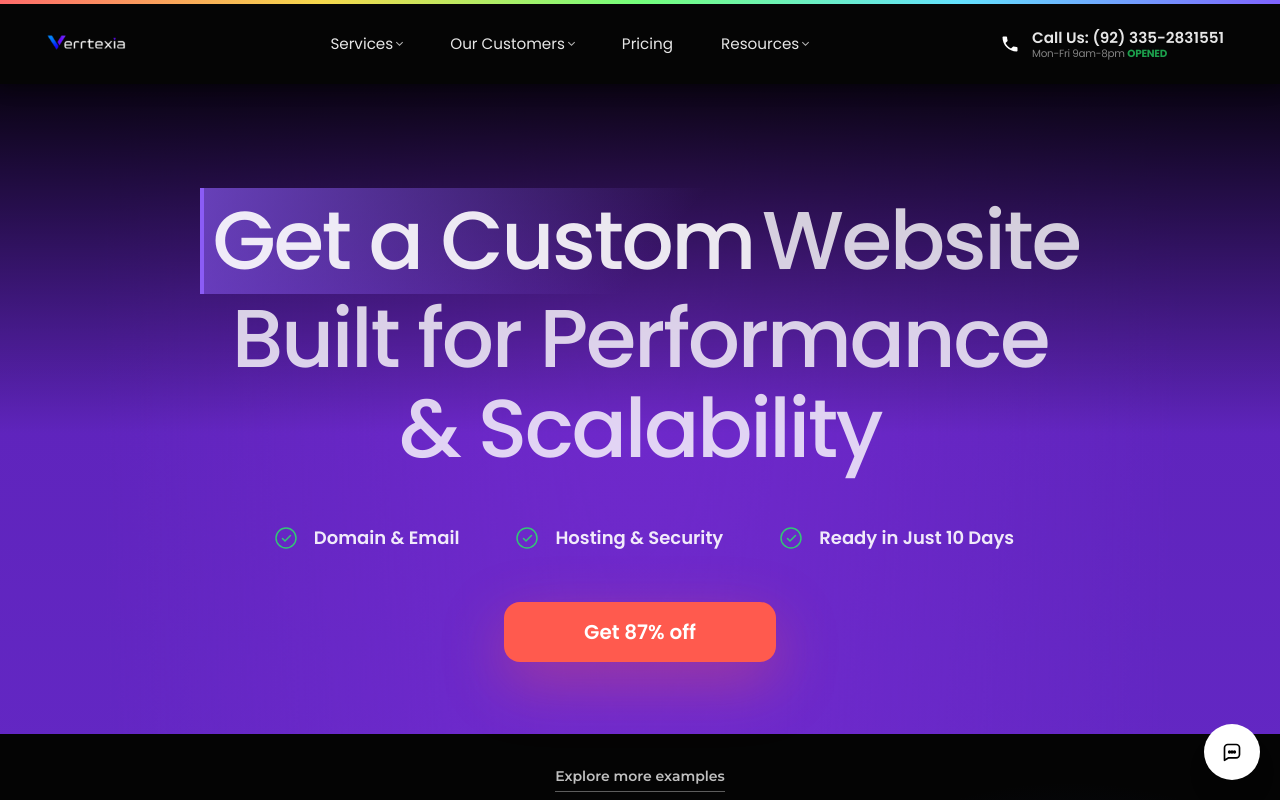
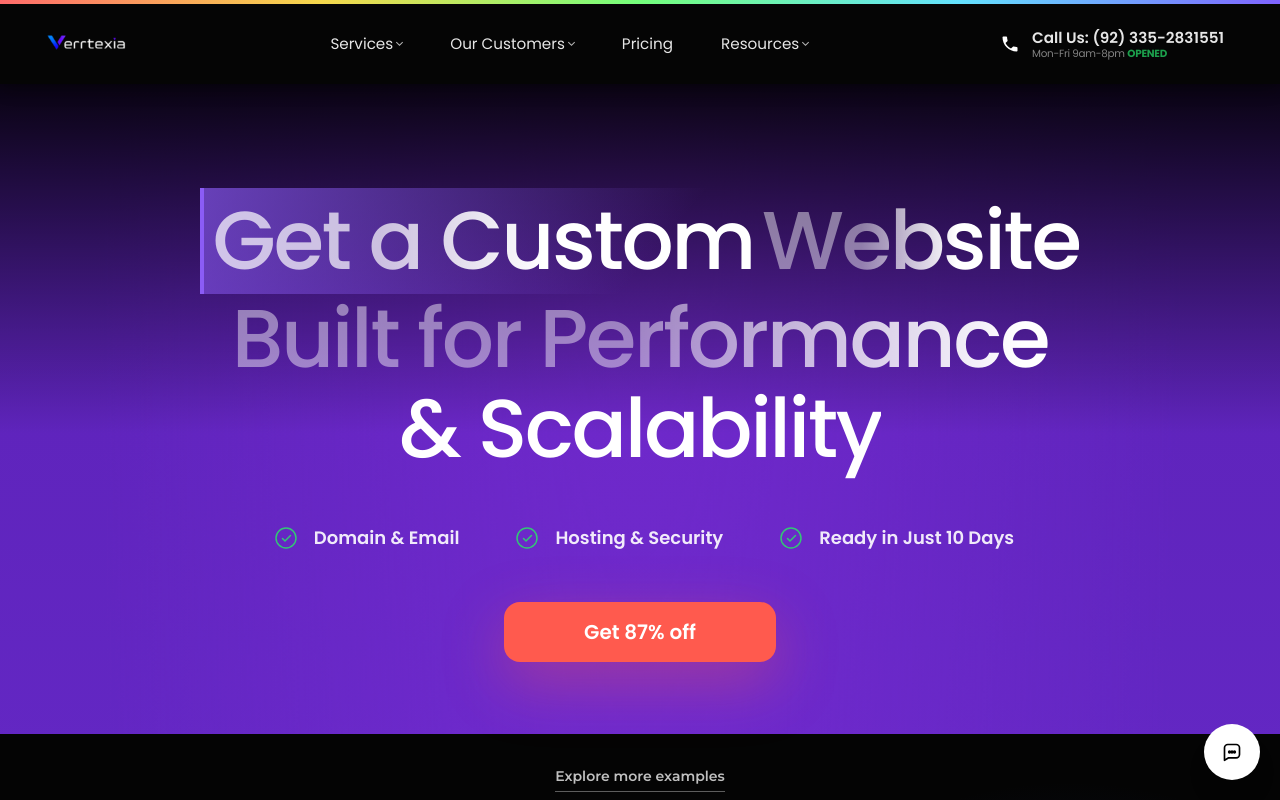
Before and after one commit to tahaawan0094/Vertexia-Responsive, a Next.js app: page /get-custom-website in a window 1280 px wide. Shown: the top 800 px of the page. Built offline with nearby package versions, Linux system fonts and the light colour scheme.

Commit message:
animations sss

```diff
--- a/components/sections/ConciergeHeroSection.tsx
+++ b/components/sections/ConciergeHeroSection.tsx
@@ -1,6 +1,7 @@
 "use client";
 
 import React from "react";
+import ShinyText from "@/components/ShinyText";
 
 export default function ConciergeHeroSection() {
   return (
@@ -21,11 +22,11 @@ export default function ConciergeHeroSection() {
 
         {/* Hero Title */}
         <h1 className="mx-auto max-w-[1100px] text-[72px] leading-[94px] font-medium tracking-[-0.03em] text-white/80 max-[640px]:text-[38px] max-[640px]:leading-[48px]">
-          Get the{"  "}
+          <ShinyText speed={3.5} className="inline">Get the</ShinyText>{"  "}
           <span className="box-decoration-clone inline-block border-l-4 border-[#109f7a] bg-[linear-gradient(-50deg,rgba(11,77,58,0)_22%,rgba(16,115,87,0.55))] px-3 py-1 text-white/90">
-            VIP experience
+            <ShinyText speed={3.5} className="inline" baseColor="rgba(255,255,255,0.7)">VIP experience</ShinyText>
           </span>{"  "}
-          with our Concierge Service
+          <ShinyText speed={3.5} className="inline">with our Concierge Service</ShinyText>
         </h1>
 
         {/* Subtitle */}
--- a/components/sections/CustomWebsiteHeroSection.tsx
+++ b/components/sections/CustomWebsiteHeroSection.tsx
@@ -1,3 +1,5 @@
+import ShinyText from "@/components/ShinyText";
+
 export default function CustomWebsiteHeroSection() {
   return (
     <section
@@ -10,10 +12,14 @@ export default function CustomWebsiteHeroSection() {
       <div className="relative z-10 mx-auto flex max-w-[1280px] flex-col items-center justify-start gap-8 px-4 py-10 sm:px-6 sm:py-14 lg:px-8">
         <h1 className="text-balance mx-auto max-w-[960px] text-[110px] leading-[118px] font-medium tracking-[-0.03em] text-white/80 sm:text-[82px] sm:leading-[90px]">
           <span className="box-decoration-clone block whitespace-nowrap sm:inline-block sm:whitespace-normal border-l-4 border-[#8b5cf6] bg-[linear-gradient(-50deg,rgba(139,92,246,0)_22%,rgba(139,92,246,0.65))] px-2 py-2 text-white/90">
-            Get a Custom
+            <ShinyText speed={3.5} className="inline" baseColor="rgba(255,255,255,0.7)">Get a Custom</ShinyText>
           </span>
-          <span className="block sm:inline">Website</span>
-          <span className="block max-w-[960px] mx-auto">Built for Performance & Scalability</span>
+          <span className="block sm:inline">
+            <ShinyText speed={3.5} className="inline">Website</ShinyText>
+          </span>
+          <span className="block max-w-[960px] mx-auto">
+            <ShinyText speed={3.5} className="inline">Built for Performance & Scalability</ShinyText>
+          </span>
         </h1>
 
         <div className="flex flex-wrap justify-center content-center text-center">
--- a/components/sections/PricingSection.tsx
+++ b/components/sections/PricingSection.tsx
@@ -1,6 +1,7 @@
 "use client";
 
 import { StaggerContainer, StaggerItem } from "@/components/animations/StaggerContainer";
+import ShinyText from "@/components/ShinyText";
 import { useState } from "react";
 
 export default function PricingSection() {
@@ -28,7 +29,7 @@ export default function PricingSection() {
         {/* Main Heading */}
         <StaggerItem>
           <h1 className="mb-8 text-balance text-[72px] font-medium leading-[90px] text-white max-[960px]:text-[56px] max-[960px]:leading-[68px] max-[640px]:text-[clamp(2.5rem,8vw,3.2rem)] max-[640px]:leading-tight">
-            Launch, Manage & Grow Your Business Online
+            <ShinyText speed={3.5} className="inline">Launch, Manage & Grow Your Business Online</ShinyText>
           </h1>
         </StaggerItem>
 
--- a/components/sections/WordPressHeroSection.tsx
+++ b/components/sections/WordPressHeroSection.tsx
@@ -1,3 +1,5 @@
+import ShinyText from "@/components/ShinyText";
+
 export default function WordPressHeroSection() {
   return (
     <section
@@ -10,14 +12,15 @@ export default function WordPressHeroSection() {
       <div className="relative z-10 mx-auto flex max-w-[1280px] flex-col items-center justify-start gap-8 px-4 pt-10 pb-2 sm:px-6 sm:py-14 lg:px-8">
         <h1 className="mx-auto max-w-[1200px] text-[110px] leading-[118px] font-medium tracking-[-0.03em] text-white/80 sm:text-[82px] sm:leading-[90px]">
           <div>
-             <span className="box-decoration-clone inline-block border-l-4 border-[#00b67a] bg-[linear-gradient(90deg,rgba(0,48,58,0.95)_0%,rgba(0,48,58,0)_100%)] px-2 py-2 text-white/90">
-
-              Get Your Wordpress Website
+            <span className="box-decoration-clone inline-block border-l-4 border-[#00b67a] bg-[linear-gradient(90deg,rgba(0,48,58,0.95)_0%,rgba(0,48,58,0)_100%)] px-2 py-2 text-white/90">
+              <ShinyText speed={3.5} className="inline" baseColor="rgba(255,255,255,0.7)">
+                Get Your Wordpress Website
+              </ShinyText>
             </span>
           </div>
 
           <div className="mt-2">
-            Built in Just 7 Days
+            <ShinyText speed={3.5} className="inline">Built in Just 7 Days</ShinyText>
           </div>
         </h1>
 
```
